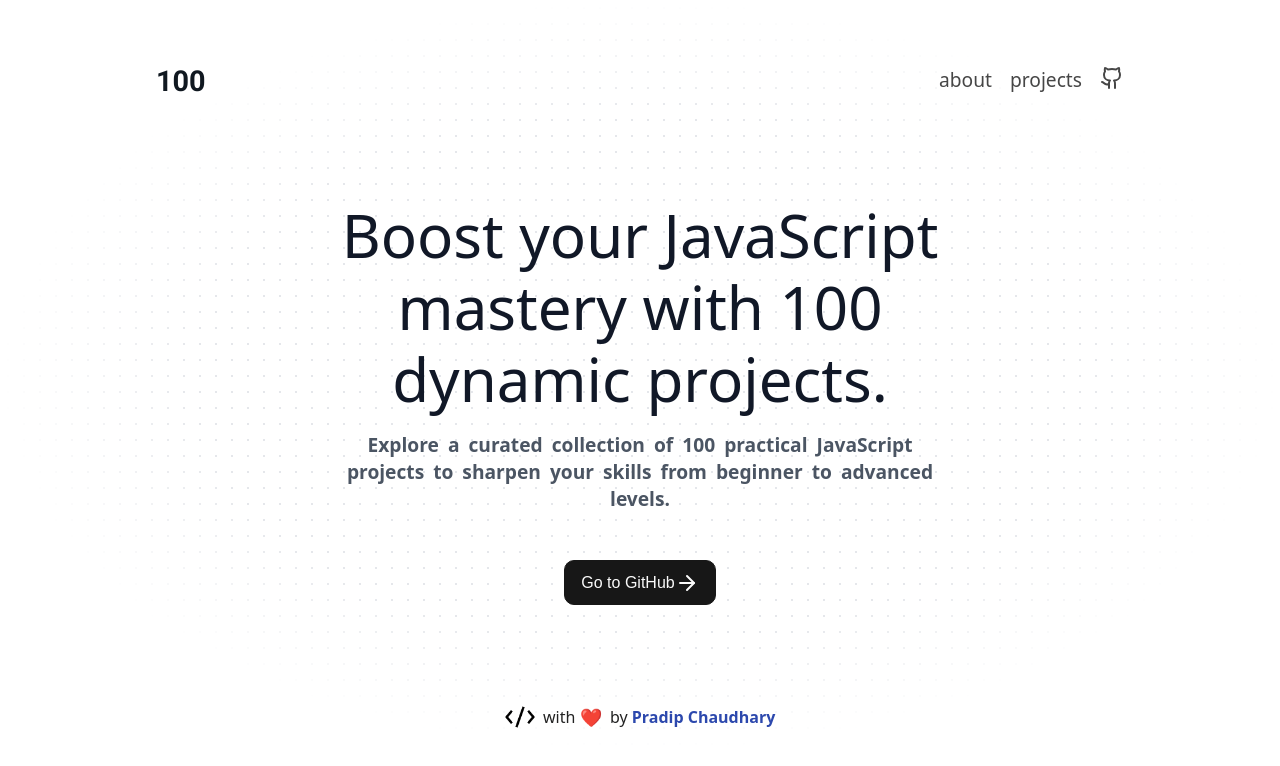
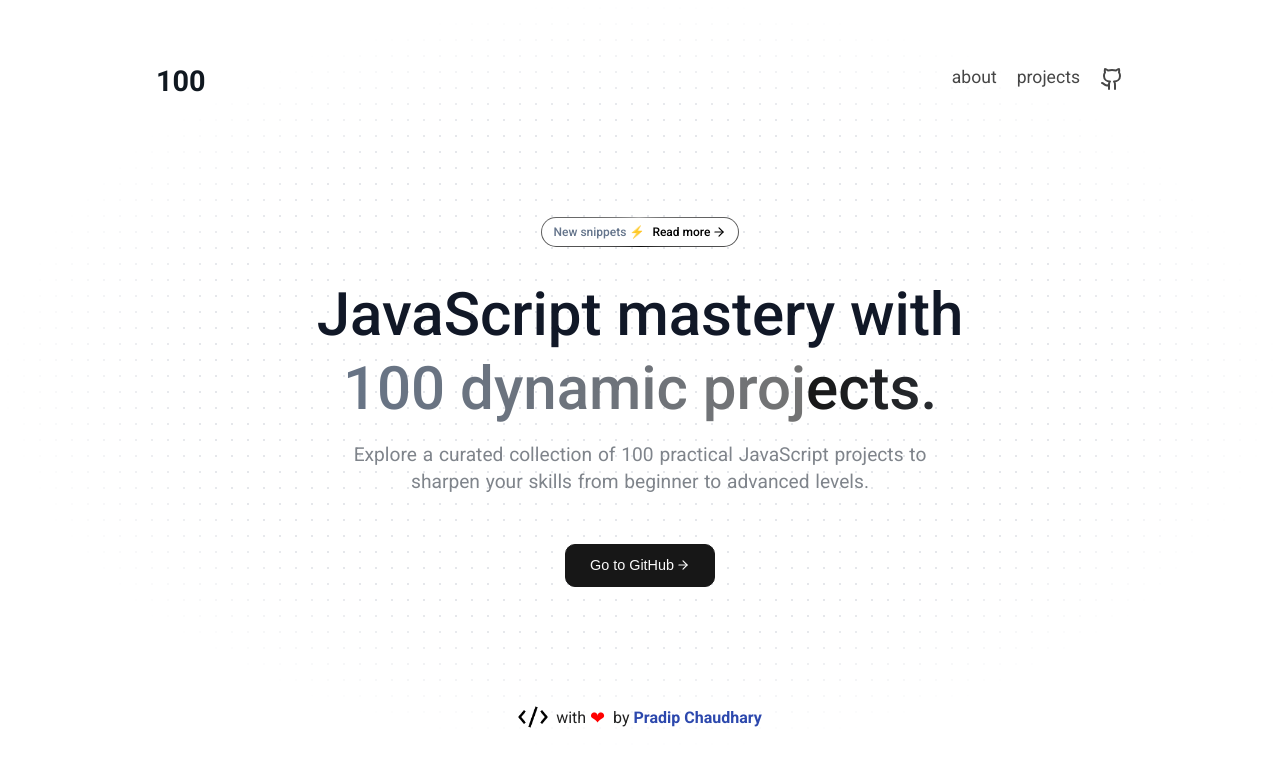
Before and after one commit to diamondsnipper21/multi-javascript-systems, a React (Vite) app: page / in a window 1280 px wide. Shown: the top 766 px of the page. Built offline with nearby package versions, Linux system fonts and the light colour scheme.

Commit message:
update ui

```diff
--- a/index.html
+++ b/index.html
@@ -4,7 +4,10 @@
         <meta charset="UTF-8" />
         <meta name="viewport" content="width=device-width, initial-scale=1.0" />
         <link rel="icon" type="image/x-icon" href="./public/favicon.ico" />
-        <title>100 JavaScript Projects | Learn and Master JavaScript</title>
+        <title>
+            100+ JavaScript Projects | Learn and Master JavaScript with 100+
+            dynamic projects.
+        </title>
         <meta
             name="description"
             content="Explore 100 JavaScript projects to enhance your coding skills. Explore a diverse range of 100 JavaScript projects, including web development, interactive applications, and creative solutions. Enhance your coding skills, deepen your understanding of JavaScript, and build a robust portfolio with these hands-on projects, perfect for developers at all levels."
--- a/src/components/Header/Header.css
+++ b/src/components/Header/Header.css
@@ -21,19 +21,15 @@ header .header {
 .header ul {
     display: flex;
     list-style: none;
-    gap: 18px;
+    gap: 20px;
     justify-content: center;
 }
 .header ul li a {
     text-transform: lowercase;
-    font-size: 1.2rem;
+    font-size: 1.1rem;
     color: #464646;
     transition: all 0.3s ease;
 }
 .header ul li a:hover {
     color: #000000;
 }
-.header ul li a.buy-coffee-button {
-    padding-bottom: 5px;
-    border-bottom: 1px solid #000000;
-}
--- a/src/components/Header/Header.jsx
+++ b/src/components/Header/Header.jsx
@@ -1,6 +1,6 @@
 import { Link } from "react-router-dom";
 import "./Header.css";
-import { Coffee, Github } from "lucide-react";
+import { Github } from "lucide-react";
 
 const Header = () => {
     return (
--- a/src/components/Hero/Hero.jsx
+++ b/src/components/Hero/Hero.jsx
@@ -5,8 +5,32 @@ const Hero = () => {
     return (
         <div className="home_hero">
             <div className="container">
+                <div className="snippets">
+                    <a
+                        href="https://github.com/pradipchaudhary/100-js-projects"
+                        target="_blank"
+                        rel="noopener noreferrer"
+                        className="link"
+                    >
+                        <span className="outer-span">
+                            <span className="background-spin" />
+                            <div className="button-content">
+                                New snippets ⚡️
+                                <span className="read-more">
+                                    Read more
+                                    <ArrowRight
+                                        className="arrow-icon"
+                                        size={16}
+                                    />
+                                </span>
+                            </div>
+                        </span>
+                    </a>
+                </div>
+
                 <h1>
-                    Boost your JavaScript mastery with 100 dynamic projects.
+                    JavaScript mastery with
+                    <span className="text-gradient">100 dynamic projects.</span>
                 </h1>
                 <p>
                     Explore a curated collection of 100 practical JavaScript
@@ -16,12 +40,16 @@ const Hero = () => {
 
                 <div className="hero-btn">
                     <Link
-                        to="https://github.com/pradipchaudhary/100-javascript-projects"
+                        to="https://github.com/pradipchaudhary/100-js-projects"
                         target="_blank"
                         className=""
                     >
                         <button>
-                            Go to GitHub <ArrowRight />
+                            Go to GitHub{" "}
+                            <ArrowRight
+                                className="arrow-right-icon"
+                                size={16}
+                            />
                         </button>
                     </Link>
                 </div>
--- a/src/index.css
+++ b/src/index.css
@@ -36,9 +36,8 @@ body {
     width: 100%;
     height: 100%;
     background-color: white;
-    font-family: ui-sans-serif, system-ui, sans-serif, "Apple Color Emoji",
-        "Segoe UI Emoji", "Segoe UI Symbol", "Noto Color Emoji";
     color: var(--primary-color); /* Text uses accent color */
+    font-family: Roboto, sans-serif;
 }
 
 /* Apply the overlay styles */
@@ -74,22 +73,6 @@ a {
     padding-right: 1rem;
 }
 
-button {
-    background-color: var(--accent-color);
-    color: var(--primary-color);
-    border: none;
-    padding: 10px 20px;
-    border-radius: 5px;
-    cursor: pointer;
-    font-size: 16px;
-}
-
-button:hover {
-    background-color: var(--primary-color);
-    color: var(--accent-color);
-    border: 1px solid var(--accent-color);
-}
-
 a {
     text-decoration: none;
 }
@@ -118,6 +101,71 @@ a:hover {
     align-items: center;
     text-align: center;
 }
+/* code snippets */
+.snippets {
+    margin-bottom: 2rem;
+    display: flex;
+    justify-content: center;
+}
+
+.link {
+    display: inline-flex;
+}
+
+.outer-span {
+    position: relative;
+    display: inline-block;
+    overflow: hidden;
+    border-radius: 9999px;
+    padding: 1px;
+}
+
+.background-spin {
+    position: absolute;
+    inset: -1000%;
+    animation: spin 2s linear infinite;
+    background: conic-gradient(
+        from 90deg at 50% 50%,
+        #a9a9a9 0%,
+        #0c0c0c 50%,
+        #a9a9a9 100%
+    );
+}
+
+.button-content {
+    display: inline-flex;
+    height: 100%;
+    width: 100%;
+    cursor: pointer;
+    justify-content: center;
+    border-radius: 9999px;
+    background-color: white;
+    padding: 0.25rem 0.75rem;
+    font-size: 0.75rem;
+    font-weight: 500;
+    line-height: 1.25rem;
+    color: #64748b;
+    backdrop-filter: blur(20px);
+}
+
+.read-more {
+    display: inline-flex;
+    align-items: center;
+    padding-left: 0.5rem;
+    color: black;
+}
+
+.arrow-icon {
+    padding-left: 0.125rem;
+    color: black;
+}
+
+@keyframes spin {
+    to {
+        transform: rotate(360deg);
+    }
+}
+
 .home_hero h1 {
     font-size: 3.75rem;
     line-height: 1.2;
@@ -127,14 +175,32 @@ a:hover {
     width: 75%;
     margin: 0 auto;
 }
+.text-gradient {
+    display: inline-flex;
+    background-image: linear-gradient(to right, #171717, #64748b, #737373);
+    background-size: 200% auto;
+    background-clip: text;
+    color: transparent;
+    line-height: 1.25;
+    animation: animate-gradient 9s linear infinite;
+}
+
+/* Keyframes for the gradient animation */
+@keyframes animate-gradient {
+    0% {
+        background-position: 0% center;
+    }
+    100% {
+        background-position: 200% center;
+    }
+}
 .home_hero p {
-    color: #4b5563;
+    color: #7f848b;
     font-size: 1.2rem;
     width: 65%;
     margin: 0 auto;
-    /* font-family: "BroetownSignature", sans-serif; */
-    font-weight: 600;
-    word-spacing: 4px;
+    word-spacing: 1px;
+    line-height: 1.4;
 }
 .home_hero .hero-btn {
     margin-top: 0rem;
@@ -144,15 +210,23 @@ a:hover {
 }
 .home_hero a button {
     border: 1px solid #171717;
-    padding: 0.6rem 1rem;
+    /* padding: 0.6rem 1rem; */
     margin-top: 3rem;
     background: #171717;
     color: #fafafa;
     border-radius: 10px;
-    font-size: 1rem;
     transition: all 0.3s ease;
     display: flex;
     align-items: center;
+    font-size: 0.9rem;
+    font-weight: 500;
+    transition: transform 0.2s;
+    padding: 0.8rem 1.5rem;
+    width: 100%;
+    max-width: 12rem;
+}
+.arrow-right-icon {
+    padding-left: 0.125rem;
 }
 .home_hero button:hover {
     color: #ffffff;
```
